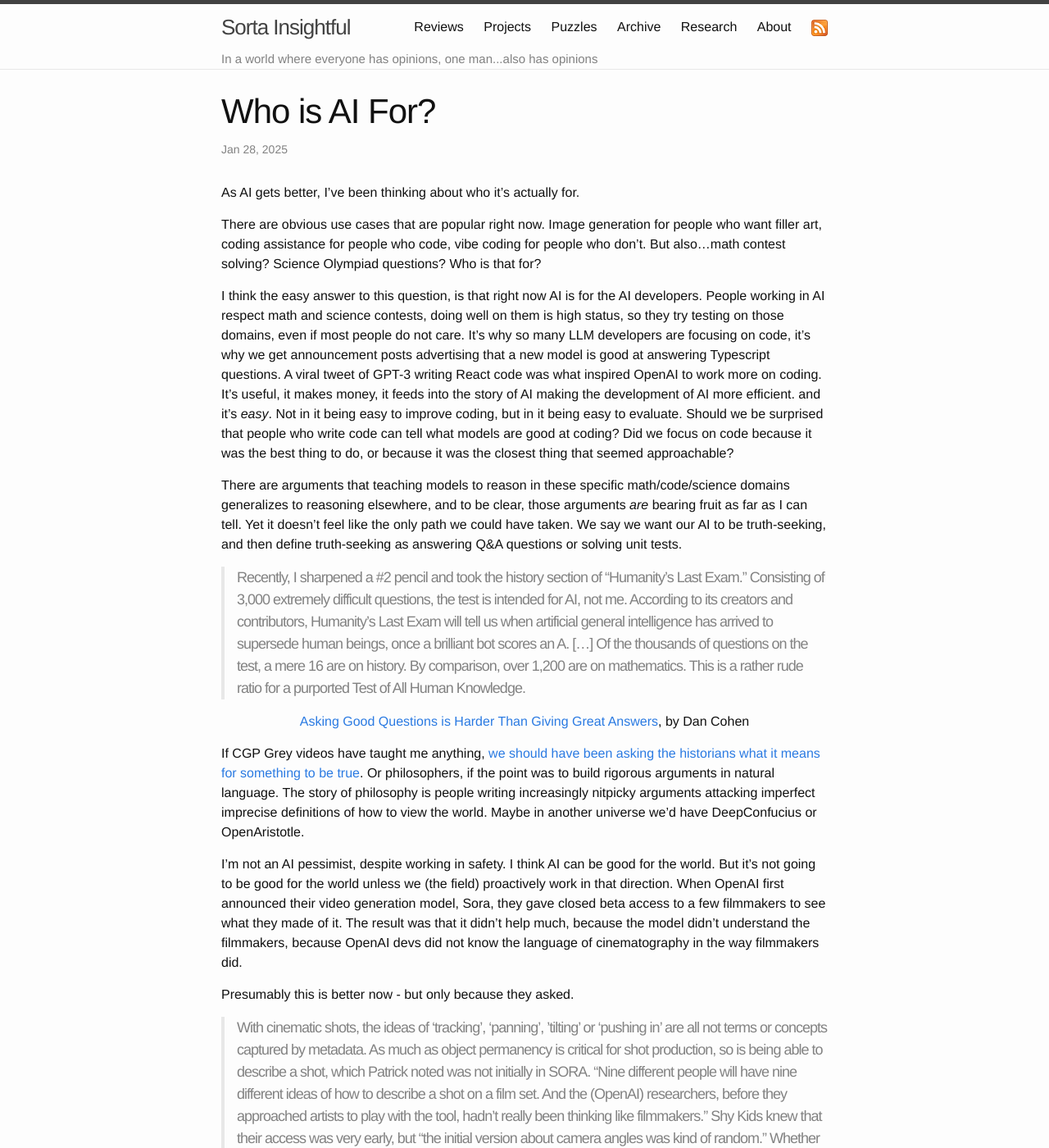
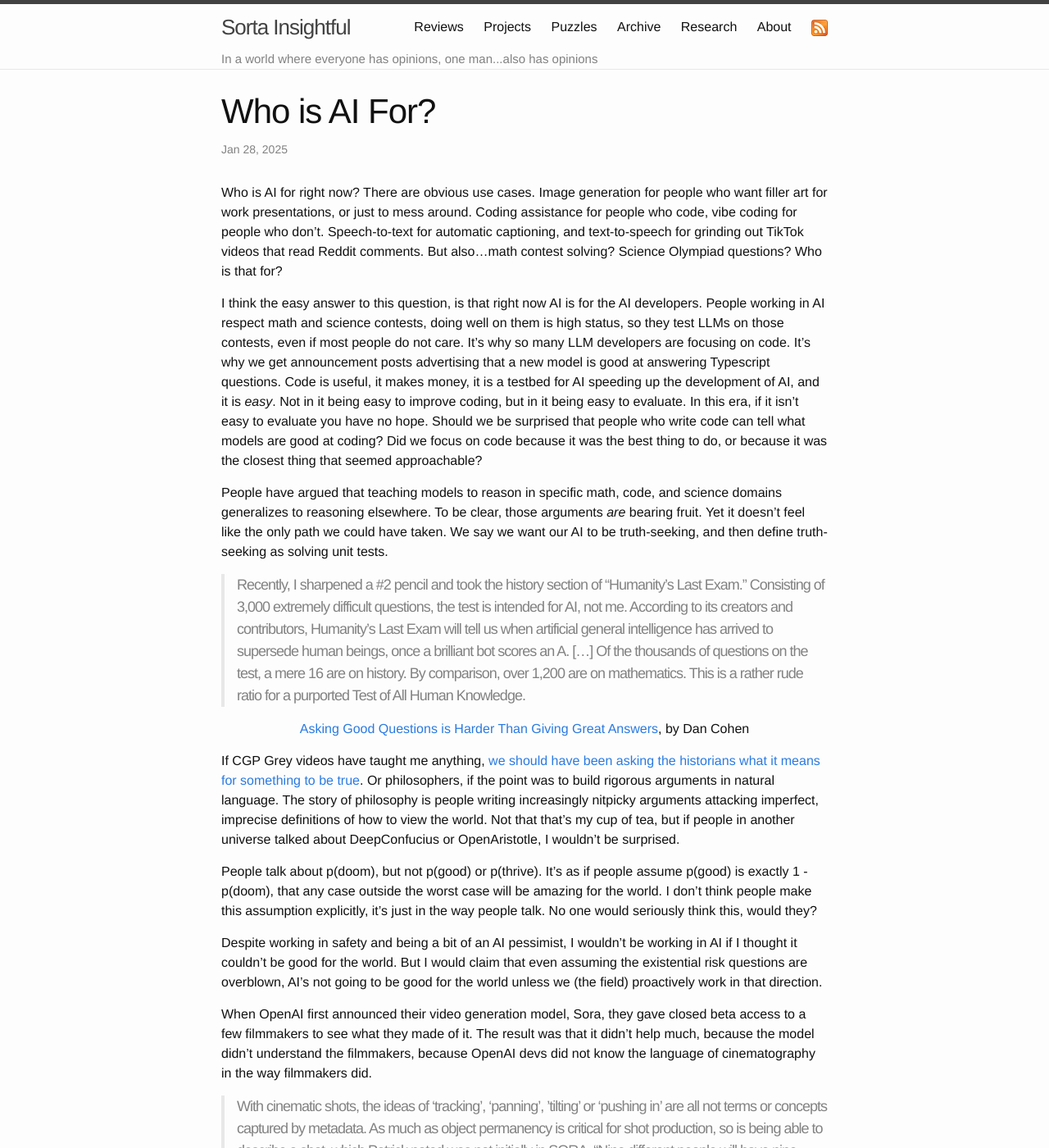
Before and after one commit to alexirpan/alexirpan.github.io, a Jekyll site: the page built from _posts/2025-02-25-who-is-ai-for.markdown, in a window 1280 px wide and 1400 px high. Shown: the whole window at 82% size. Built offline with Jekyll 4.4.1, drawn with Linux system fonts in a browser that asks for light colours; nearby versions of some CDN libraries; some of the changed text lies outside the part shown.

Commit message:
Feels close to done

```diff
--- a/_posts/2025-02-25-who-is-ai-for.markdown
+++ b/_posts/2025-02-25-who-is-ai-for.markdown
@@ -4,31 +4,30 @@
 date:   2025-01-28 00:32:00 -0800
 ---
 
-As AI gets better, I've been thinking about who it's actually for.
-
-There are obvious use cases that are popular right now. Image generation for people
-who want filler art, coding assistance for people who code, vibe coding for people who
-don't. But also...math contest solving? Science Olympiad questions? Who is that for?
+Who is AI for right now?
+There are obvious use cases. Image generation for people
+who want filler art for work presentations, or just to mess around. Coding assistance for
+people who code, vibe coding for people who don't. Speech-to-text for automatic
+captioning, and text-to-speech for grinding out TikTok videos that read Reddit comments.
+But also...math contest solving? Science Olympiad questions? Who is that for?
 
 I think the easy answer to this question, is that right now AI is for the AI developers.
 People working in AI respect math and science contests, doing well on them is high status,
-so they try testing on those domains, even if most people do not care.
-It's why so many LLM developers are focusing on code, it's why we get announcement posts
-advertising that a new model is good at answering Typescript questions. A viral tweet of
-GPT-3 writing React code was what inspired OpenAI to work more on coding. It's useful,
-it makes money,
-it feeds into the story of AI making
-the development of AI more efficient.
-and it's *easy*. Not in it being easy to improve coding, but in it being easy
-to evaluate. Should we be surprised that people who write code can tell what models are good
+so they test LLMs on those contests, even if most people do not care.
+It's why so many LLM developers are focusing on code. It's why we get announcement posts
+advertising that a new model is good at answering Typescript questions.
+Code is useful, it makes money, it is a testbed for AI speeding up the development of AI,
+and it is *easy*. Not in it being easy to improve coding, but in it being easy to evaluate.
+In this era, if it isn't easy to evaluate you have no hope.
+Should we be surprised that people who write code can tell what models are good
 at coding?
 Did we focus on code because it was the best
 thing to do, or because it was the closest thing that seemed approachable?
 
-There are arguments that teaching models to reason in these specific math/code/science domains generalizes
-to reasoning elsewhere, and to be clear, those arguments *are* bearing fruit as far as I can tell.
+People have argued that teaching models to reason in specific math, code, and science domains
+generalizes to reasoning elsewhere. To be clear, those arguments *are* bearing fruit.
 Yet it doesn't feel like the only path we could have taken. We say we want our AI to be
-truth-seeking, and then define truth-seeking as answering Q&A questions or solving unit tests.
+truth-seeking, and then define truth-seeking as solving unit tests.
 
 > Recently, I sharpened a #2 pencil and took the history section of "Humanity's Last Exam.” Consisting of 3,000 extremely difficult questions, the test is intended for AI, not me. According to its creators and contributors, Humanity’s Last Exam will tell us when artificial general intelligence has arrived to supersede human beings, once a brilliant bot scores an A.
 > [...] Of the thousands of questions on the test, a mere 16 are on history. By comparison, over 1,200 are on mathematics. This is a rather rude ratio for a purported Test of All Human Knowledge.
@@ -38,34 +37,44 @@
 
 If CGP Grey videos have taught me anything, [we should have been asking the historians what it means for something to be true](https://www.youtube.com/watch?v=Ex74x_gqTU0).
 Or philosophers, if the point was to build rigorous arguments in natural language.
-The story of philosophy is people writing increasingly nitpicky arguments attacking imperfect
-imprecise definitions of how to view the world. Maybe in another universe we'd have DeepConfucius or
-OpenAristotle.
+The story of philosophy is people writing increasingly nitpicky arguments attacking imperfect,
+imprecise definitions of how to view the world. Not that that's my cup of tea, but if people
+in another universe talked about DeepConfucius or OpenAristotle, I wouldn't be surprised.
 
-I'm not an AI pessimist, despite working in safety. I think AI can be good for the world. But it's not
-going to be good for the world unless we (the field) proactively work in that direction.
+People talk about p(doom), but not p(good) or p(thrive). It's as if people assume p(good)
+is exactly 1 - p(doom), that any case outside the worst case will be amazing for the world.
+I don't think people make this assumption explicitly, it's just in the way people talk. No one
+would seriously think this, would they?
+
+Despite working in safety and being a bit of an AI pessimist, I wouldn't be working in AI
+if I thought it couldn't be good for the world. But I would claim that even assuming the
+existential risk questions are overblown, AI's not going to be good for the world unless we
+(the field) proactively work in that direction.
+
 When OpenAI first announced their video generation model, Sora, they gave closed beta access to a
 few filmmakers to see what they made of it. The result was that it didn't help much,
 because the model didn't understand the filmmakers, because OpenAI devs did not know the language
 of cinematography in the way filmmakers did.
-
-Presumably this is better now - but only because they asked.
 
 > With cinematic shots, the ideas of ‘tracking’, ‘panning’, ’tilting’ or ‘pushing in’ are all not terms or concepts captured by metadata. As much as object permanency is critical for shot production, so is being able to describe a shot, which Patrick noted was not initially in SORA. “Nine different people will have nine different ideas of how to describe a shot on a film set. And the (OpenAI) researchers, before they approached artists to play with the tool, hadn’t really been thinking like filmmakers.” Shy Kids knew that their access was very early, but “the initial version about camera angles was kind of random.” Whether or not SORA was actually going to register the prompt request or understand it was unknown as the researchers had just been focused on image generation. Shy Kids were almost shocked by how much the OpenAI was surprised by this request. “But I guess when you’re in the silo of just being researchers, and not thinking about how storytellers are going to use it… SORA is improving, but I would still say the control is not quite there. You can put in a ‘Camera Pan’ and I think you’d get it six out of 10 times.”
 
 [Actually Using Sora](https://www.fxguide.com/fxfeatured/actually-using-sora/)
 {: .centered }
 
-To be fair, I assume this is better now, given this quote is from last year. OpenAI deserves
-props for asking for feedback in the first place, because some people do not.
-We automate art not because it is easy, not because the artists want it, but because we can and it
-looks impressive when it works.
+To be fair, I assume Sora is better at this now, given that this article was from last year.
+OpenAI deserves props for asking for feedback in the first place, because many
+do not.
 
-Things move fast in AI, and we've speedrun the journey from cute toy to symbol of capitalism
-in record time. If people expect their benevolent AGI to cure cancer and stop aging and open up
+The artists did not know what AI was, and when they learned, they quickly decided they did not want it.
+But we automate art because we can, and it's easier than learning to do the plumbing. Do the plumbers
+want AI? Genuinely, I don't know. Maybe someone should ask them.
+
+Things move fast in AI, and we've speedrun the journey from cute toy to symbol of capitalism and
+big tech in record time. If people expect their benevolent AGI to cure cancer, stop aging, and open up
 new vistas of knowledge, it'd be real cool if we make sure that's actually something we focus on.
 Since right now, I'm not convinced it is. It feels like the most likely outcome is that people go
 all-in on pushing raw intelligence, in the way that AI developers can measure it, leaving behind
-humanities people that ought not to be left behind, following the path of easy-to-generate text
-rather than text that encourages a better life, and creating the final victory of capital over labor.
-I don't know what those better paths look like, they just don't feel like this one.
+those that are not like AI developers. We'll follow the path of easy-to-generate text
+rather than text that encourages a better life, and marvel at creating the final victory of capital
+over labor. It doesn't feel like a great path to me. I don't know how much power I have to change that
+path. I just feel some notion to make it a little better.
```
